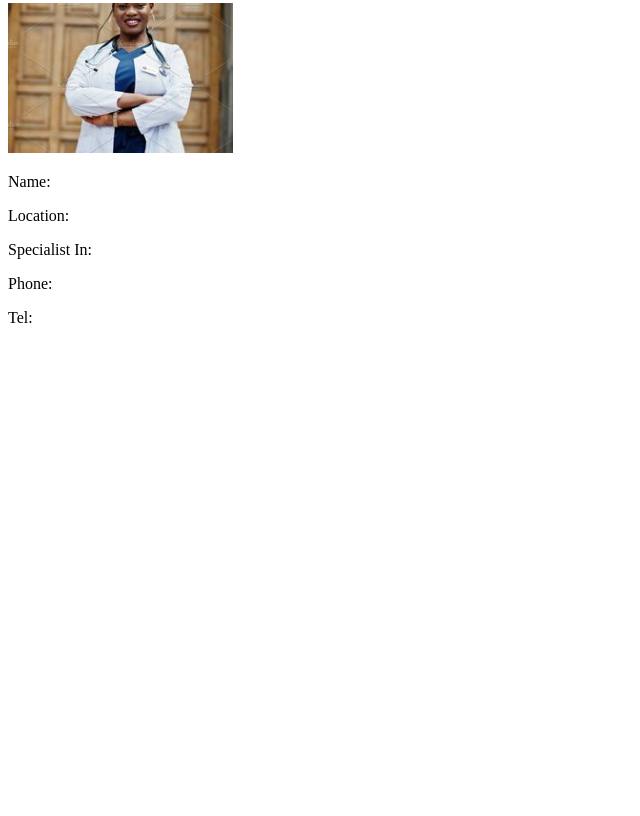
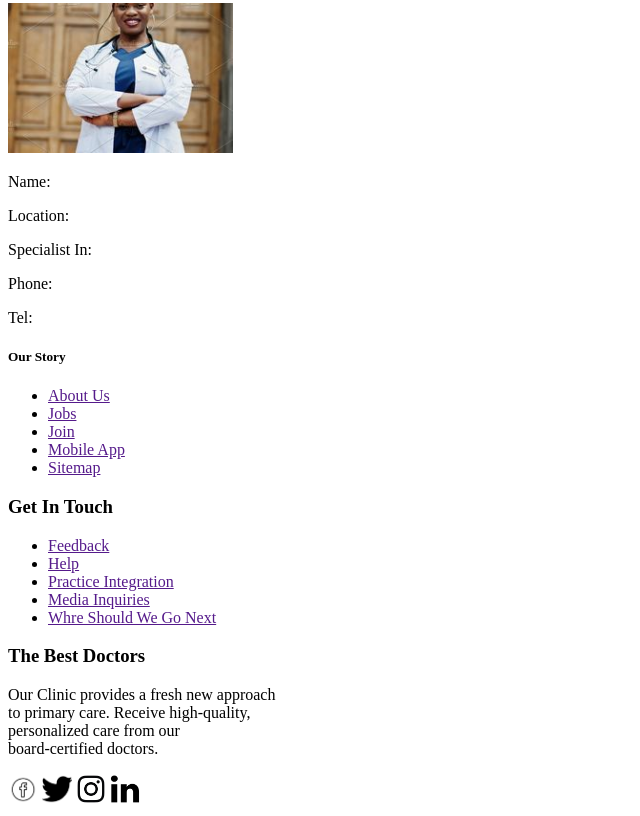
Before and after one commit to Sieva-cmd/zena_health, a plain HTML site: page index.html in a window 1280 px wide. Shown: the part 6532-7348 px from the top of the page, without its empty margins (0-640 px from the left). Before the commit the page ends 6875 px from the top, so only its background shows below. Drawn offline with Linux system fonts and the light colour scheme; files whose address does not match are found by name.

Commit message:
create footer

```diff
--- a/index.html
+++ b/index.html
@@ -212,6 +212,42 @@
             </Div>
         </Div>
 
+        <footer>
+            <Div class="column_one">
+                <h5>Our Story</h5>
+                <ul>
+                    <li> <a href="">About Us</a> </li>
+                    <li> <a href="">Jobs</a> </li>
+                    <li> <a href="">Join</a> </li>
+                    <li><a href="">Mobile App</a> </li>
+                    <li> <a href="">Sitemap</a></li>
+                </ul>
+            </Div>
+            <Div class="column_two">
+                <h3>Get In Touch</h3>
+                <ul>
+                    <li> <a href="">Feedback</a> </li>
+                    <li> <a href="">Help</a> </li>
+                    <li> <a href="">Practice Integration</a></li>
+                    <li> <a href="">Media Inquiries</a></li>
+                    <li> <a href="">Whre Should We Go Next</a></li>
+                </ul>
+            </Div>
+            <Div class="column_three">
+                <h3>The Best Doctors</h3>
+                <p>Our Clinic provides a fresh new approach <br>
+                    to primary care. Receive high-quality, <br>
+                    personalized care from our <br>
+                    board-certified doctors.</p>
+                    <img src="images/facebook1-removebg-preview.png" alt="" height="30px">
+                    <img src="images/twitter-removebg-preview.png" alt="" height="30px">
+                    <img src="images/instagram-removebg-preview.png" alt="" height="30px">
+                    <img src="images/linkedin-removebg-preview.png" alt="" height="30px">
+
+            </Div>
+
+        </footer>
+
 
 
 
```
Also changed, not shown: images/facebook1-removebg-preview.png (added), images/instagram-removebg-preview.png (added), images/linkedin-removebg-preview.png (added), images/twitter-removebg-preview.png (added).
